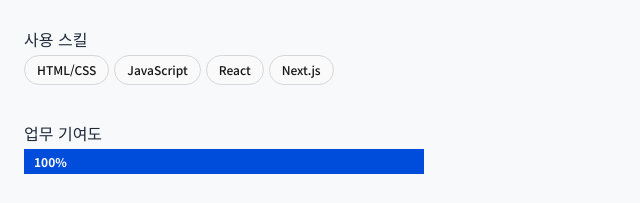
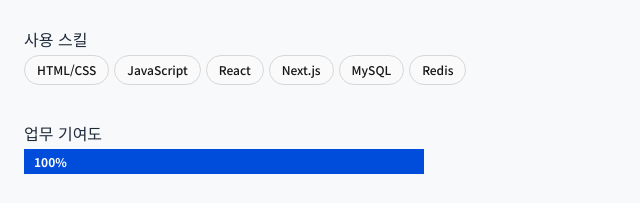
Before and after one commit to godongin/my, a plain HTML site: page index.htm in a window 1280 px wide. Shown: the part 181-384 px from the top of the page, 640-1280 px from the left. Drawn offline with Linux system fonts and the light colour scheme.

Commit message:
Add files via upload

```diff
--- a/index.htm
+++ b/index.htm
@@ -1183,6 +1183,12 @@
                                                                                                                                 <span class="rounded-full px-3 border border-[#d7d7d7] text-[#161616] bg-[#fafafa] text-[12px] font-medium">
                                                                     Next.js
                                                                 </span>
+                                                                <span class="rounded-full px-3 border border-[#d7d7d7] text-[#161616] bg-[#fafafa] text-[12px] font-medium">
+                                                                    MySQL
+                                                                </span>
+                                                                <span class="rounded-full px-3 border border-[#d7d7d7] text-[#161616] bg-[#fafafa] text-[12px] font-medium">
+                                                                    Redis
+                                                                </span>
 
 
                                                     </div>
```
